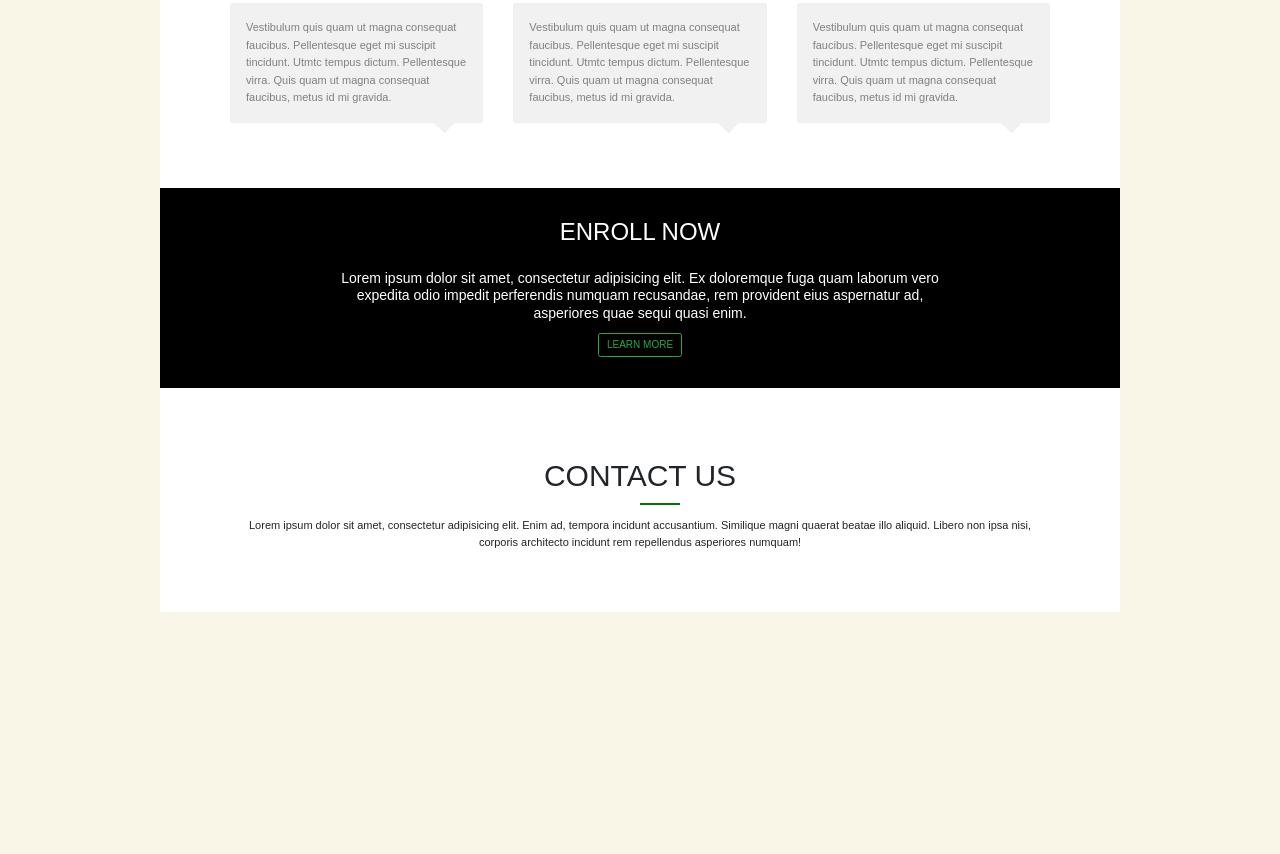
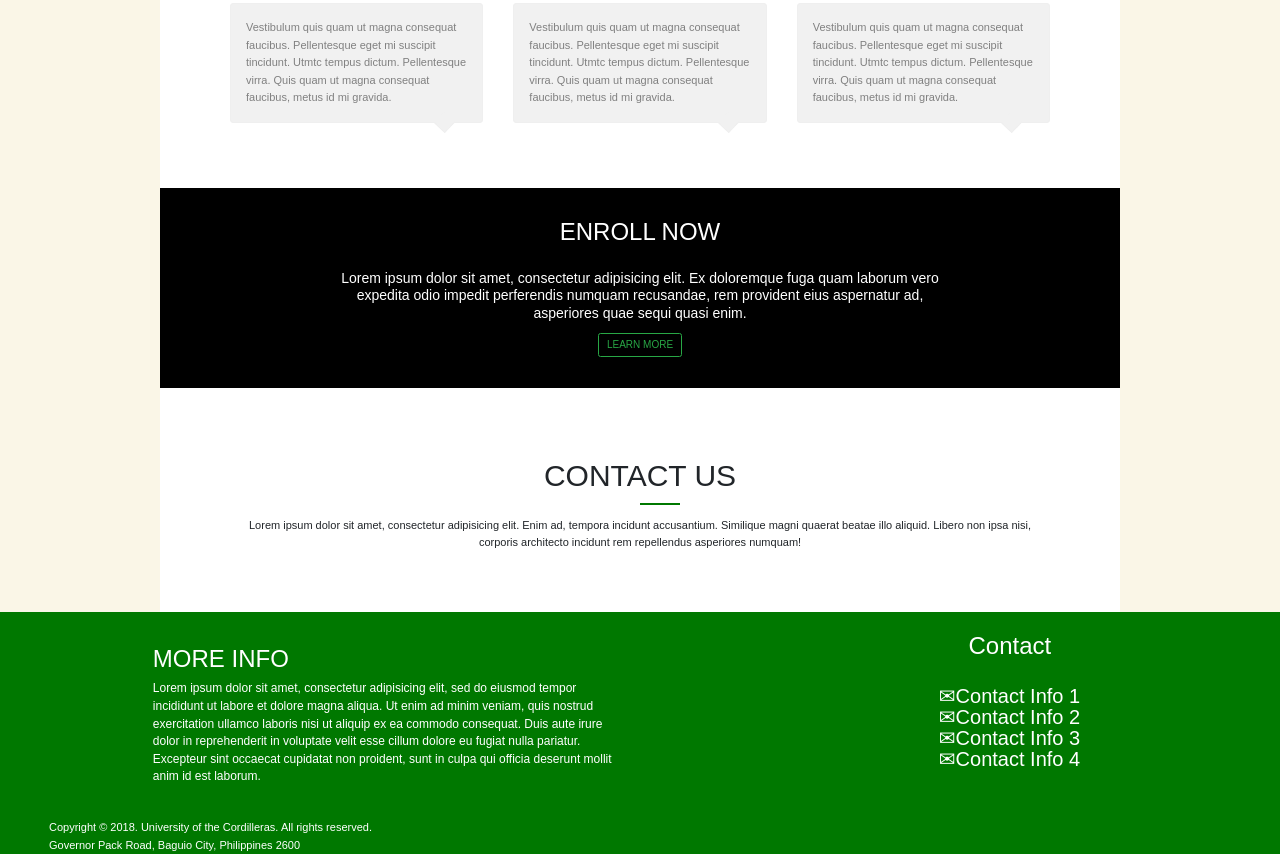
Before and after one commit to RilleraArnel/PSM_SAMPLE, a plain HTML site: page index.html in a window 1280 px wide. Shown: the part 2352-3206 px from the top of the page. Before the commit the page ends 2981 px from the top, so only its background shows below. Drawn offline with nearby package versions, Linux system fonts and the light colour scheme.

Commit message:
footer and small changes

```diff
--- a/css/style.css
+++ b/css/style.css
@@ -288,3 +288,48 @@ ul{
 	padding: 8px 0px 0px 25px;
 	max-width: 500px
 }
+
+.footer {
+	padding: 2% 0 0 5%;
+	background-color: #007800;
+	color:white;
+}
+
+.footer-image {
+	min-width: 100%;
+	background-color: #007800;
+	color:white;
+}
+
+.footer-more{
+	font-size: 24px;
+	padding-top:2%;
+
+}
+
+.footer-more-info{
+	padding:3% 0 2% 0;
+	margin:;
+	font-size: 12px;
+}
+
+
+.footer-contact{
+	padding-bottom: 5%;
+	padding-left: 50%;
+	font-size: 24px;
+}
+
+.footer-contact-list{
+	padding-left: 45%;
+}
+
+.footer-contact-list span{
+	font-family: Arial, helvetica, Sans-Serif;
+	font-size: 20px;
+}
+
+
+.copyright{
+	padding-top: 2%;
+}
--- a/index.html
+++ b/index.html
@@ -7,6 +7,7 @@
 	<!-- <script src="https://ajax.googleapis.com/ajax/libs/jquery/3.3.1/jquery.min.js"></script> -->
 		<!-- Compiled and minified CSS -->
     <link rel="stylesheet" href="https://maxcdn.bootstrapcdn.com/bootstrap/3.3.7/css/bootstrap.min.css">
+    <link rel="stylesheet" href="https://use.fontawesome.com/releases/v5.6.3/css/all.css" integrity="sha384-UHRtZLI+pbxtHCWp1t77Bi1L4ZtiqrqD80Kn4Z8NTSRyMA2Fd33n5dQ8lWUE00s/" crossorigin="anonymous">
     <link rel="stylesheet" href="css/bootstrap.min.css">
     <link rel="stylesheet" type="text/css" href="css/style.css">
 	<script src="js/jquery-3.3.1.min.js"></script>
@@ -58,7 +59,7 @@
               <span class="glyphicon glyphicon-chevron-left"></span>
               <span class="sr-only">Previous</span>
             </a>
-            <a class="right carousel-control w-100" href="#myCarousel" data-slide="next">
+            <a class="right carousel-control" href="#myCarousel" data-slide="next">
               <span class="glyphicon glyphicon-chevron-right"></span>
               <span class="sr-only">Next</span>
             </a>
@@ -100,7 +101,7 @@
     <div class="picture-section">
         <div class="container">
             <div class="row">
-                <div class="col-sm-6">
+                <div class="col-sm-6 w-100">
                     <h2 class="picture-section-heading">Standard Picture Section</h2>
                     <br>
                     <p>Lorem ipsum dolor sit amet, consectetur adipisicing elit. Enim ad, tempora incidunt accusantium. Similique magni quaerat beatae illo aliquid. Libero non ipsa nisi, corporis architecto incidunt rem repellendus asperiores numquam!</p>
@@ -185,6 +186,53 @@
     </div>
 
     <!-- Contact -->
+    <div class="footer w-100">
+        <div class="row">
+            <div class="col-sm-6">
+                <div class="row">
+                    <div class="col-2 footer-logo w-100">
+                        <!-- <img src="img/uclogo.png" id="footer-image" alt="Image" class="img-fluid"> -->
+                    </div>
+                    <div class="footer-more col-9">
+                        <div class="row">
+                            MORE INFO
+                        </div>
+                        <div class="row footer-more-info">
+                            Lorem ipsum dolor sit amet, consectetur adipisicing elit, sed do eiusmod
+                            tempor incididunt ut labore et dolore magna aliqua. Ut enim ad minim veniam,
+                            quis nostrud exercitation ullamco laboris nisi ut aliquip ex ea commodo
+                            consequat. Duis aute irure dolor in reprehenderit in voluptate velit esse
+                            cillum dolore eu fugiat nulla pariatur. Excepteur sint occaecat cupidatat non
+                            proident, sunt in culpa qui officia deserunt mollit anim id est laborum.
+                        </div>
+                        <div class="row">
+                            <!-- Social Buttons?
+                            <a class="btn social-button"><span class="glyphicon glyphicon-envelope"></span></a>
+                            <a class="btn social-button"><span class="glyphicon glyphicon-envelope"></span></a>
+                            <a class="btn social-button"><span class="glyphicon glyphicon-envelope"></span></a>
+                            <a class="btn social-button"><span class="glyphicon glyphicon-envelope"></span></a>
+                            -->
+                        </div>
+                    </div>
+                </div>
+            </div>
+            <div class="col-sm-6">
+                <div class="row footer-contact">
+                    Contact
+                </div>
+                <div class="row footer-contact-list">
+                    <span class="glyphicon glyphicon-envelope">Contact Info 1<br>
+                    <span class="glyphicon glyphicon-envelope">Contact Info 2<br>
+                    <span class="glyphicon glyphicon-envelope">Contact Info 3<br>
+                    <span class="glyphicon glyphicon-envelope">Contact Info 4<br>
+                </div>
+            </div>
+        </div>
+        <div class="row copyright">
+            Copyright © 2018. University of the Cordilleras. All rights reserved.<br>
+            Governor Pack Road, Baguio City, Philippines 2600
+        </div>
+    </div>
 
 </body>
 </html>
```
